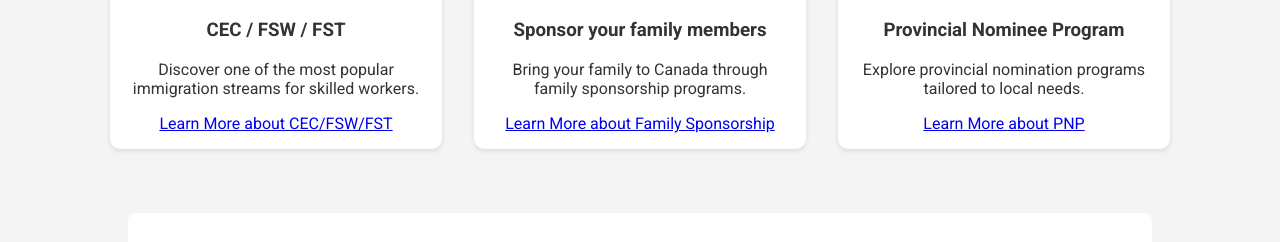
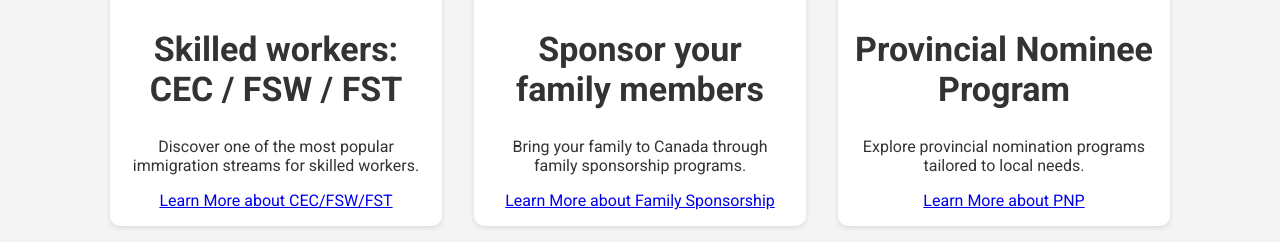
Before and after one commit to luccasaguilar/wdd231, a plain HTML site: page project/index.html in a window 1280 px wide. Shown: the part 707-949 px from the top of the page. Drawn offline with Linux system fonts and the light colour scheme.

Commit message:
Lighthouse

```diff
--- a/project/index.html
+++ b/project/index.html
@@ -44,19 +44,19 @@
     <section class="cards">
       <div class="card">
         <img src="images/express_entry.webp" loading="lazy" alt="Express Entry" class="lazy-fade">
-        <h3>CEC / FSW / FST</h3>
+        <h2>Skilled workers: <br>CEC / FSW / FST</h2>
         <p>Discover one of the most popular immigration streams for skilled workers.</p>
         <a class="btn" href="pathways.html#ee">Learn More about CEC/FSW/FST</a>
       </div>
       <div class="card">
         <img src="images/family_sponsorship.webp" loading="lazy" alt="Family Sponsorship" class="lazy-fade">
-        <h3>Sponsor your family members</h3>
+        <h2>Sponsor your family members</h2>
         <p>Bring your family to Canada through family sponsorship programs.</p>
         <a class="btn" href="pathways.html#family">Learn More about Family Sponsorship</a>
       </div>
       <div class="card">
         <img src="images/pnp.webp" loading="lazy" alt="PNP" class="lazy-fade">
-        <h3>Provincial Nominee Program</h3>
+        <h2>Provincial Nominee Program</h2>
         <p>Explore provincial nomination programs tailored to local needs.</p>
         <a class="btn" href="pathways.html#pnp">Learn More about PNP</a>
       </div>
```
